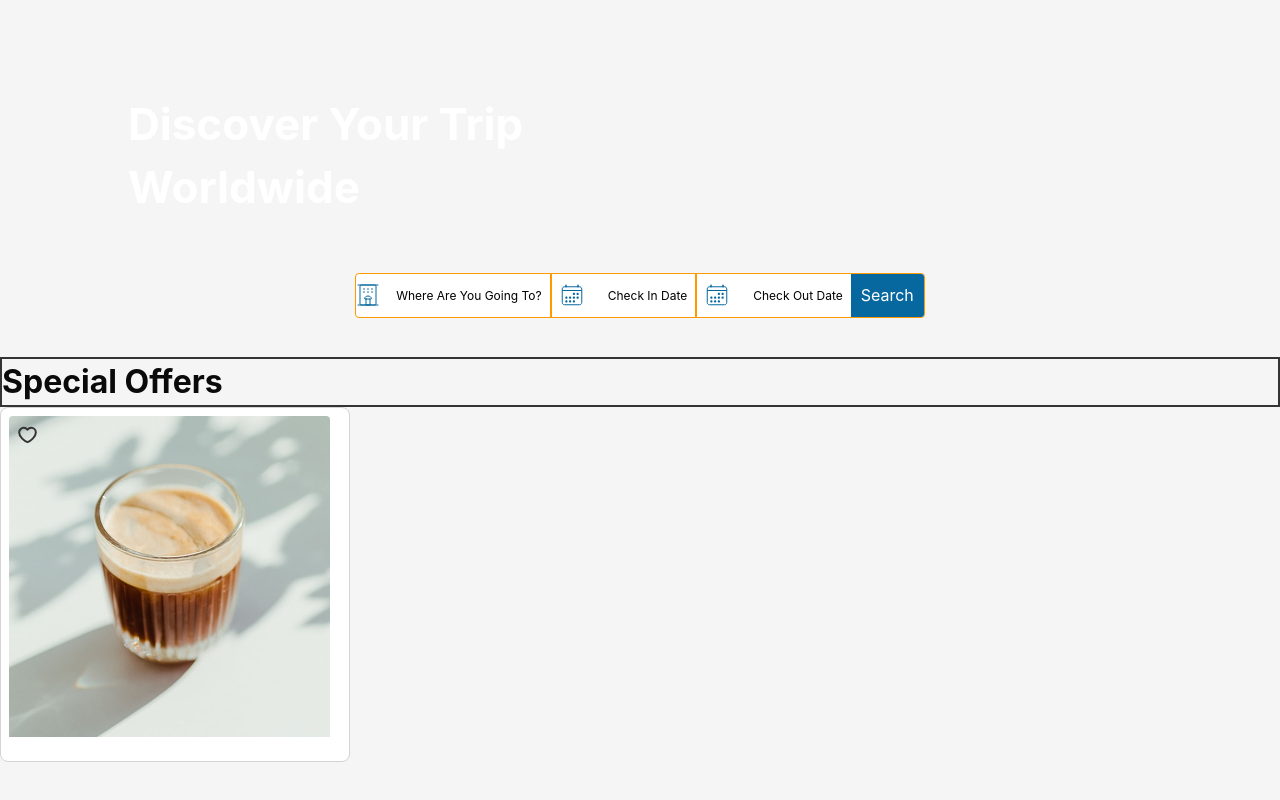
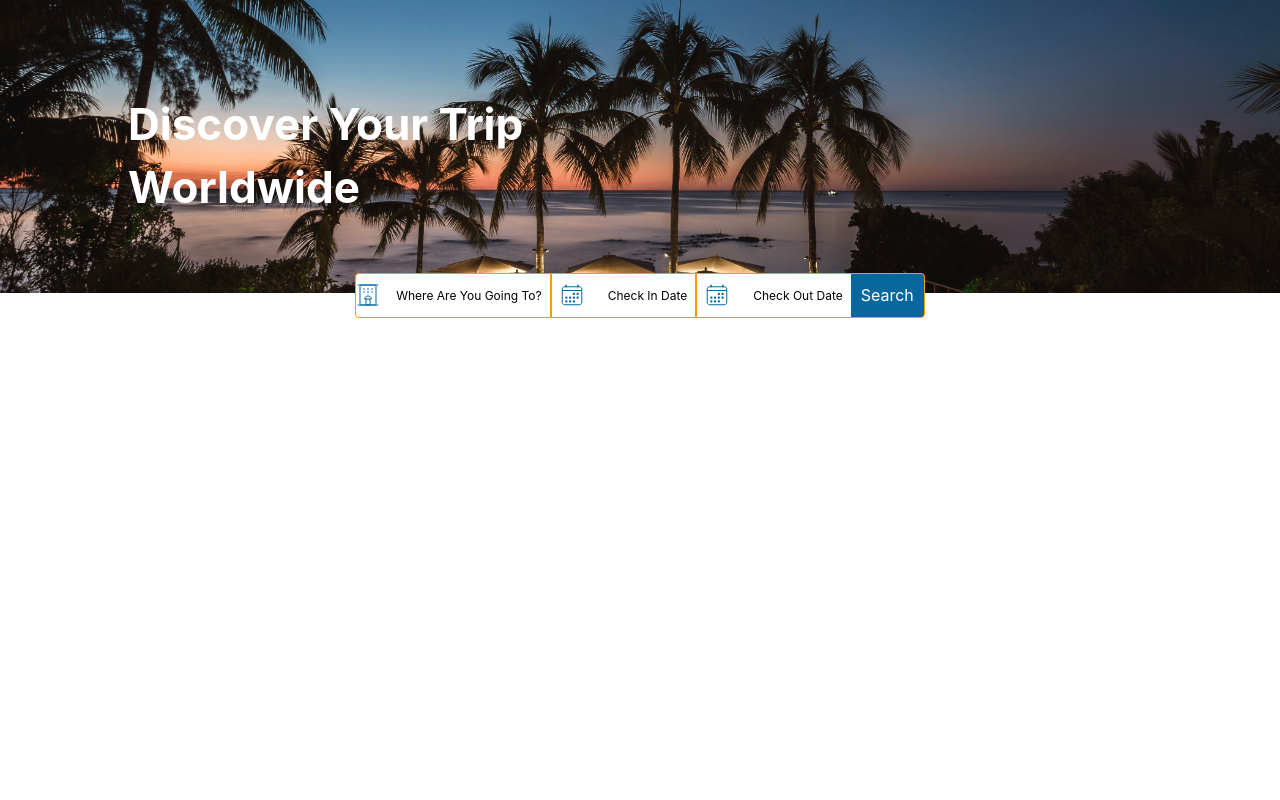
Before and after one commit to Rustemov02/booking, a React (Vite) app: page / in a window 1280 px wide. Shown: the part 366-1166 px from the top of the page. After the commit the page ends 800 px from the top, so only its background shows below. Built offline with nearby package versions, Linux system fonts and the light colour scheme.

Commit message:
Enhance Card component with save functionality and additional details; update PageHeader styling; fix background image in Intro; comment out DestinationsPage in Home

```diff
--- a/src/components/card/Card.tsx
+++ b/src/components/card/Card.tsx
@@ -1,15 +1,41 @@
+import { useState } from "react";
 import Cup from "../../assets/images/cup.jpg";
 import HeartIcon from "../../assets/svg/like.svg?react";
 
 const Card = () => {
+  const [isSaved, setIsSaved] = useState(false);
+
+  const toggleSave = () => {
+    setIsSaved(!isSaved);
+  };
+
   return (
     <div className="p-2 pb-6 rounded-[8px] bg-white border border-neutral-300 flex flex-col max-w-[350px] h-auto">
+      {/* IMAGE  */}
       <div className="relative">
-        <img src={Cup} alt="cardImage" className="rounded-t-[4px]" />
-        <span className="absolute top-2 left-2" style={{ stroke: "red" }}>
-          <HeartIcon style={{ fill: "none" }} />
+        <img src={Cup} alt="cardImage" className="rounded-t-[4px] w-full" />
+        <span className="absolute top-2 left-2 cursor-pointer" style={{ stroke: "red" }}>
+          <HeartIcon style={isSaved ? {fill : "black"} : {fill : 'none'}} onClick={toggleSave} />
         </span>
+
+        <div className="absolute bottom-0 w-full h-[40px] bg-black opacity-50 flex flex-row justify-center">
+          <div className="absolute left-0 top-1 flex flex-row items-center justify-between w-full px-2">
+            <span className="border-2">O</span>
+            <span className="border-2 border-white text-white p-1 rounded-[4px]">
+              8,2
+            </span>
+          </div>
+        </div>
       </div>
+      {/* TITLE */}
+      <div>
+        <p>Berlin</p>
+        <span>SIDE</span>
+      </div>
+      {/* DATE */}
+      <span>Wed 25 Jan-Fri 27 Jan</span>
+
+      <p>A Tour Of The City And Its Surroundings Led By A Professional Guide</p>
     </div>
   );
 };
--- a/src/components/pageHeader/PageHeader.tsx
+++ b/src/components/pageHeader/PageHeader.tsx
@@ -2,7 +2,7 @@ import { FC } from "react";
 
 const PageHeader: FC<{ title: string ; sideText?: string }> = ({ title  , sideText}) => {
   return (
-    <div className="w-full border-2 flex flex-row items-center justify-between">
+    <div className="w-full flex flex-row items-center justify-between">
       <p className="text-[32px] font-bold text-neutral-950">{title}</p>
      <p>{sideText}</p>
     </div>
--- a/src/pages/Home/Intro.tsx
+++ b/src/pages/Home/Intro.tsx
@@ -6,7 +6,7 @@ const Intro = () => {
       <div
         className="w-full h-[400px] mt-10 relative"
         style={{
-          // backgroundImage: "url('/backgroundImg.jpg')",
+          backgroundImage: "url('/backgroundImg.jpg')",
           backgroundSize: "cover",
           backgroundPosition: "center",
           backgroundRepeat: "no-repeat",
--- a/src/pages/Home/index.tsx
+++ b/src/pages/Home/index.tsx
@@ -9,7 +9,7 @@ const Home = () => {
       <GuestHeader />
       <CategorySection />
       <Intro />
-      <DestinationsPage/>
+      {/* <DestinationsPage/> */}
     </>
   );
 };
```
